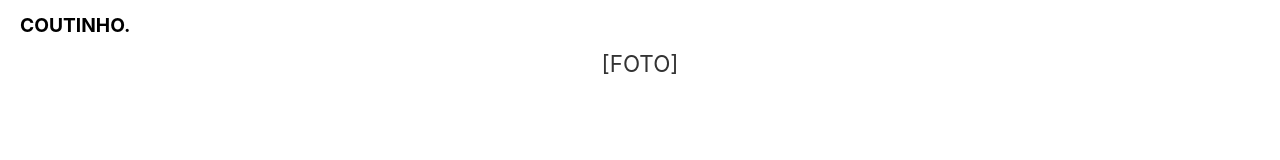
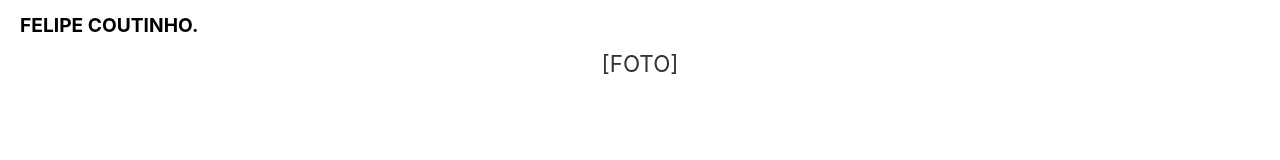
Before and after one commit to felipegcoutinho/felipecoutinho.com, a React (Vite) app: page / in a window 1280 px wide. Shown: the top 160 px of the page. Built offline with nearby package versions, Linux system fonts and the light colour scheme.

Commit message:
update name

```diff
--- a/src/Components/Header.jsx
+++ b/src/Components/Header.jsx
@@ -2,5 +2,5 @@ import React from 'react';
 import style from './Bio.module.css';
 
 export default function Header() {
-  return <header className={style.logo}>COUTINHO.</header>;
+  return <header className={style.logo}>FELIPE COUTINHO.</header>;
 }
```
